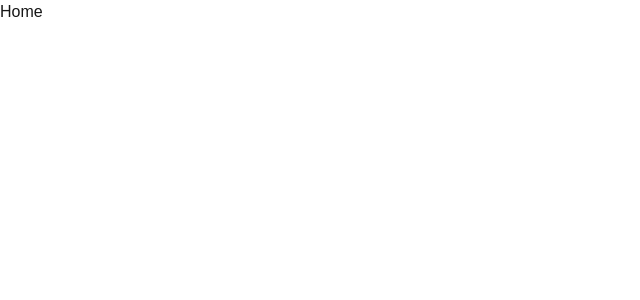
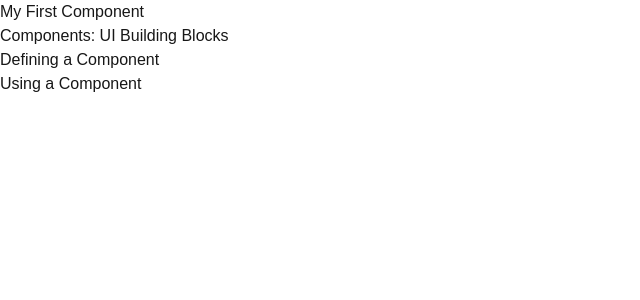
Before and after one commit to Pseudonyme7/tuto, a Next.js app: page / in a window 1280 px wide. Shown: the top 300 px of the page, without its empty margins (0-640 px from the left). Built offline with nearby package versions, Linux system fonts and the light colour scheme.

Commit message:
First component 1

```diff
--- a/app/page.tsx
+++ b/app/page.tsx
@@ -1,7 +1,20 @@
+function TableOfContents() {
+  return (
+    <ol>
+      <li>Components: UI Building Blocks</li>
+      <li>Defining a Component</li>
+      <li>Using a Component</li>
+    </ol>
+  );
+}
+
 export default function Home() {
   return (
     <main>
-      <h1>Home</h1>
+      <article>
+        <h1>My First Component</h1>
+        <TableOfContents />
+      </article>
     </main>
   );
 }
```
